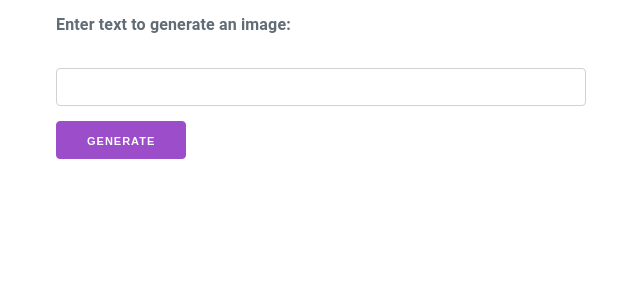
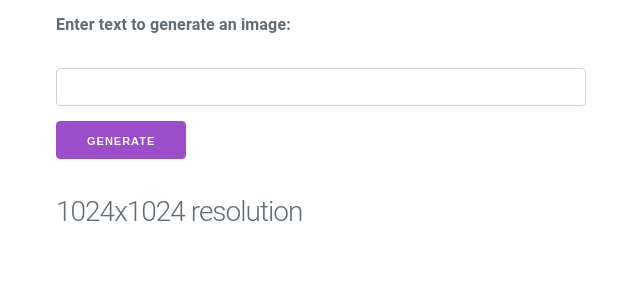
Before and after one commit to OvoOno-Studio/openai-dalle-python, a Flask app: page / in a window 1280 px wide. Shown: the part 340-640 px from the top of the page, without its empty margins (44-684 px from the left). Run offline with Flask 2, Linux system fonts and the light colour scheme.

Commit message:
update grid

```diff
--- a/templates/index.html
+++ b/templates/index.html
@@ -37,7 +37,10 @@
                     <button type="submit">Generate</button>
                 </form>
             </div>
-            <div class="column column-50">
+        </div>
+        <div class="row">
+            <div class="column column-100">
+                <h3> 1024x1024 resolution </h3>
                 <div id="loader" style="display:none">Loading...</div>
                 <div id="image-container"></div>
             </div>
```
Also changed, not shown: 1 other file.
